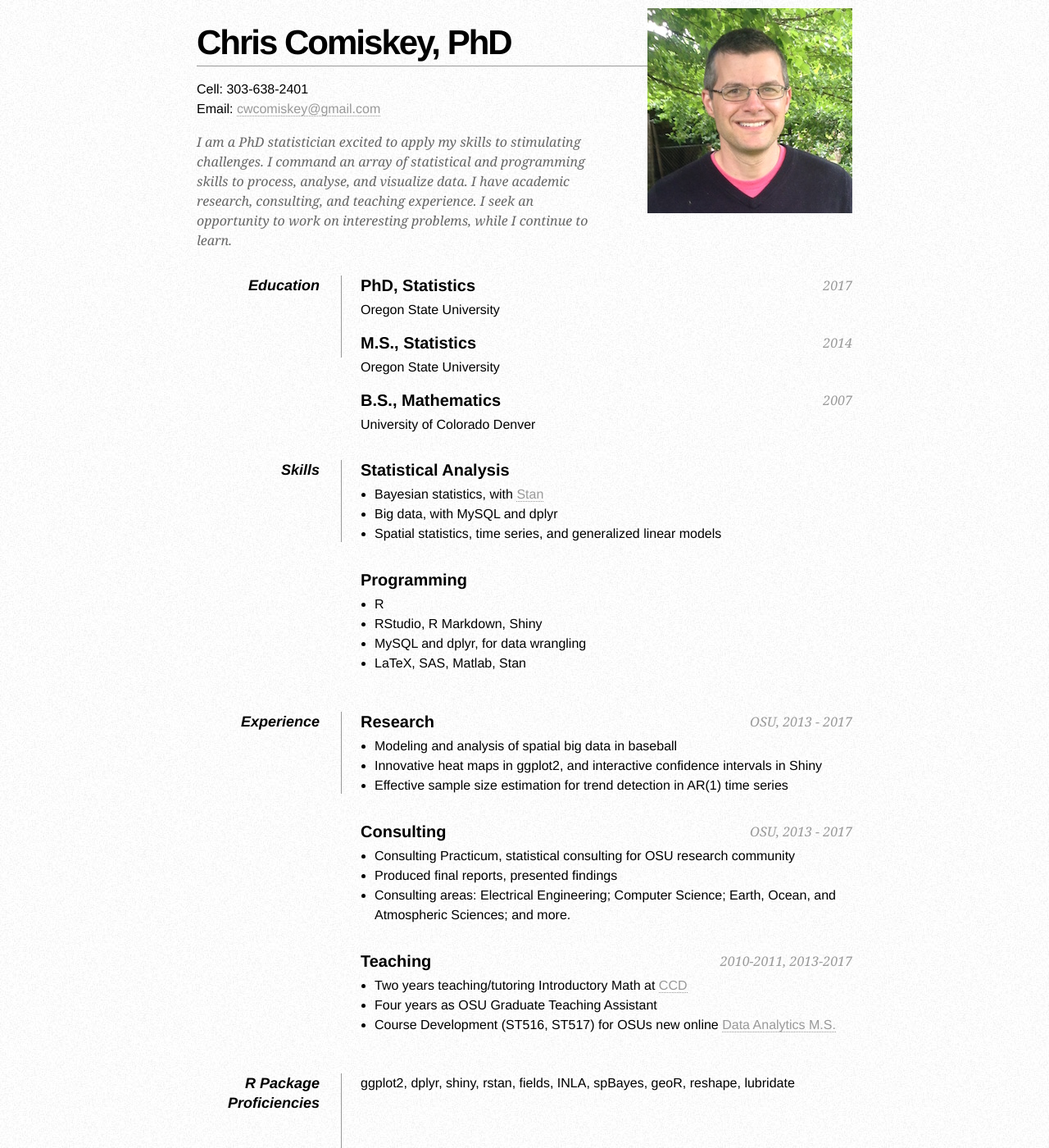
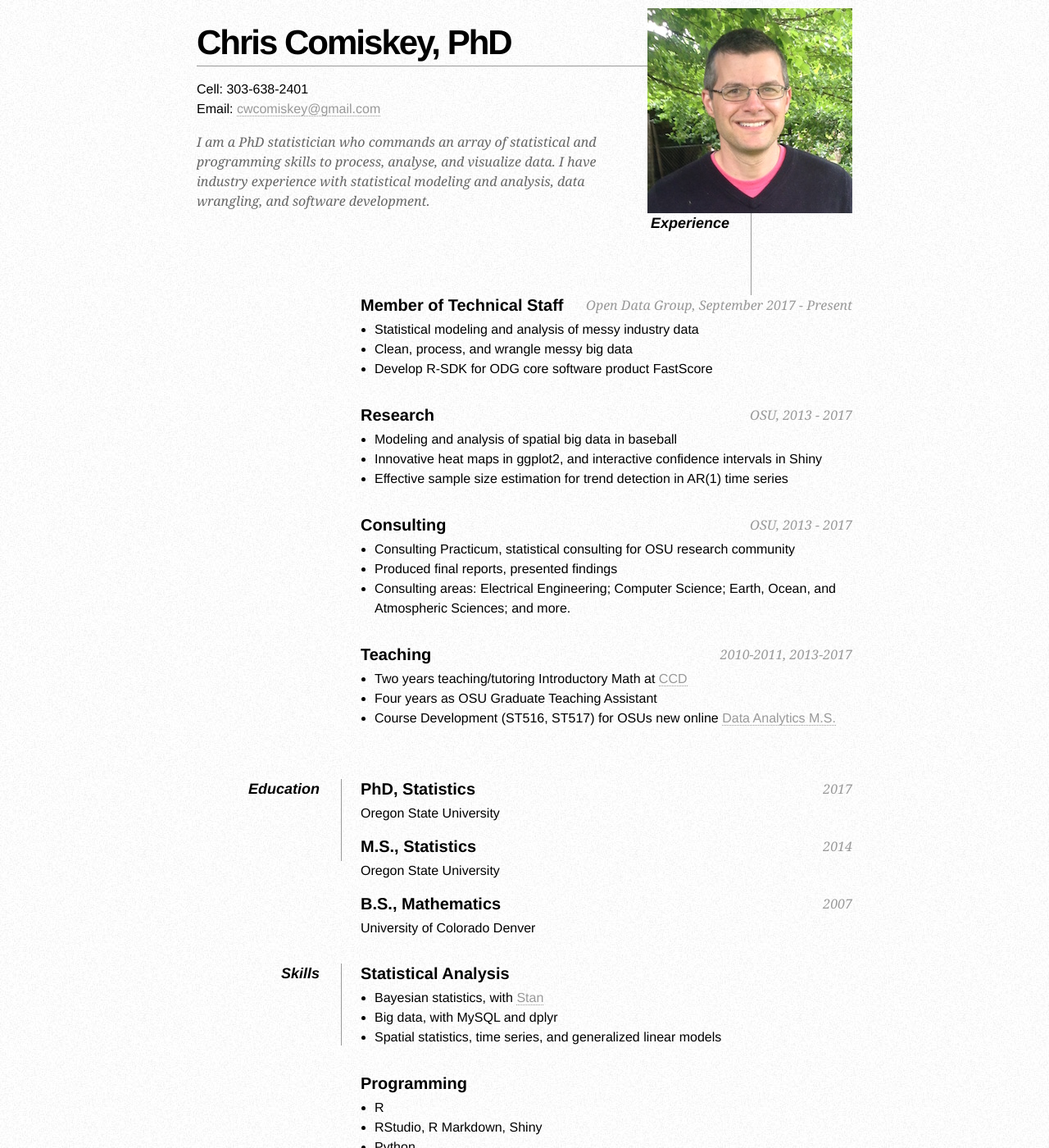
Before and after one commit to cwcomiskey/cwcomiskey.github.io, a Jekyll site: the page resume/index.html, which Jekyll copies as it is, in a window 1280 px wide and 1400 px high. Shown: the whole window at 82% size. Built offline with Jekyll 4.4.1, drawn with Linux system fonts in a browser that asks for light colours; some of the changed text lies outside the part shown.

Commit message:
Update index.html

```diff
--- a/resume/index.html
+++ b/resume/index.html
@@ -60,12 +60,51 @@
 
         <div id="objective">
             <p>
-              I am a PhD statistician excited to apply my skills to stimulating challenges.
-                 I command an array of statistical and programming skills to process, analyse, and visualize data.
-                 I have academic research, consulting, and teaching experience.
-                 I seek an opportunity to work on interesting problems, while I continue to learn.
+              I am a PhD statistician who commands an array of statistical and programming skills to
+		    process, analyse, and visualize data. I have industry experience with statistical modeling
+		    and analysis, data wrangling, and software development.
             </p>
         </div>
+
+
+	            <dt>Experience</dt>
+            <dd>
+		<h2> Member of Technical Staff <span> Open Data Group, September 2017 - Present </span></h2>
+                <ul>
+                    <li> Statistical modeling and analysis of messy industry data </li>
+                    <li> Clean, process, and wrangle messy big data</li>
+                    <li> Develop R-SDK for ODG core software product FastScore </li>
+                </ul>
+
+                <h2>Research <span> OSU, 2013 - 2017 </span></h2>
+                <ul>
+                    <li>Modeling and analysis of spatial big data in baseball</li>
+                    <li>Innovative heat maps in ggplot2, and interactive confidence intervals in Shiny</li>
+                    <li>Effective sample size estimation for trend detection in AR(1) time series</li>
+                </ul>
+
+                <h2> Consulting <span>  OSU, 2013 - 2017</span></h2>
+                <ul>
+                    <li>Consulting Practicum, statistical consulting for OSU research community</li>
+                    <li>Produced final reports, presented findings</li>
+                    <li>Consulting areas: Electrical Engineering; Computer Science; Earth, Ocean, and Atmospheric Sciences; and more.</li>
+                </ul>
+
+		<h2> Teaching <span>  2010-2011, 2013-2017</span></h2>
+                <ul>
+                    <li> Two years teaching/tutoring Introductory Math at <a href="https://www.ccd.edu/ "> CCD </a> </li>
+                    <li> Four years as OSU Graduate Teaching Assistant </li>
+                    <li> Course Development (ST516, ST517) for OSUs new online
+			    <a href="http://ecampus.oregonstate.edu/online-degrees/graduate/data-analytics/"> Data Analytics M.S. </a> </li>
+                </ul>
+
+
+            </dd>
+
+            <dd class="clear"></dd>
+
+
+
 
         <div class="clear"></div>
 
@@ -101,10 +140,11 @@
 
                 <h2>Programming</h2>
 		<ul>
-                    <li> R  </li>
+                    <li> R </li>
 		    <li> RStudio, R Markdown, Shiny </li>
-                    <li> MySQL and dplyr, for data wrangling </li>
-                    <li> LaTeX, SAS, Matlab, Stan </li>
+		    <li> Python  </li>
+                    <li> MySQL</li>
+                    <li> LaTeX, SAS, Stan </li>
                 </ul>
 
             </dd>
@@ -113,7 +153,14 @@
 
             <dt>Experience</dt>
             <dd>
-                <h2>Research <span> OSU, 2013 - 2017</span></h2>
+		<h2> Member of Technical Staff <span> Open Data Group, September 2017 - Present </span></h2>
+                <ul>
+                    <li> Statistical modeling and analysis of messy industry data </li>
+                    <li> Clean, process, and wrangle messy big data</li>
+                    <li> Develop R-SDK for ODG core software product FastScore </li>
+                </ul>
+
+                <h2>Research <span> OSU, 2013 - 2017 </span></h2>
                 <ul>
                     <li>Modeling and analysis of spatial big data in baseball</li>
                     <li>Innovative heat maps in ggplot2, and interactive confidence intervals in Shiny</li>
```
Also changed, not shown: other parts of resume/index.html (+1 -1 lines).
